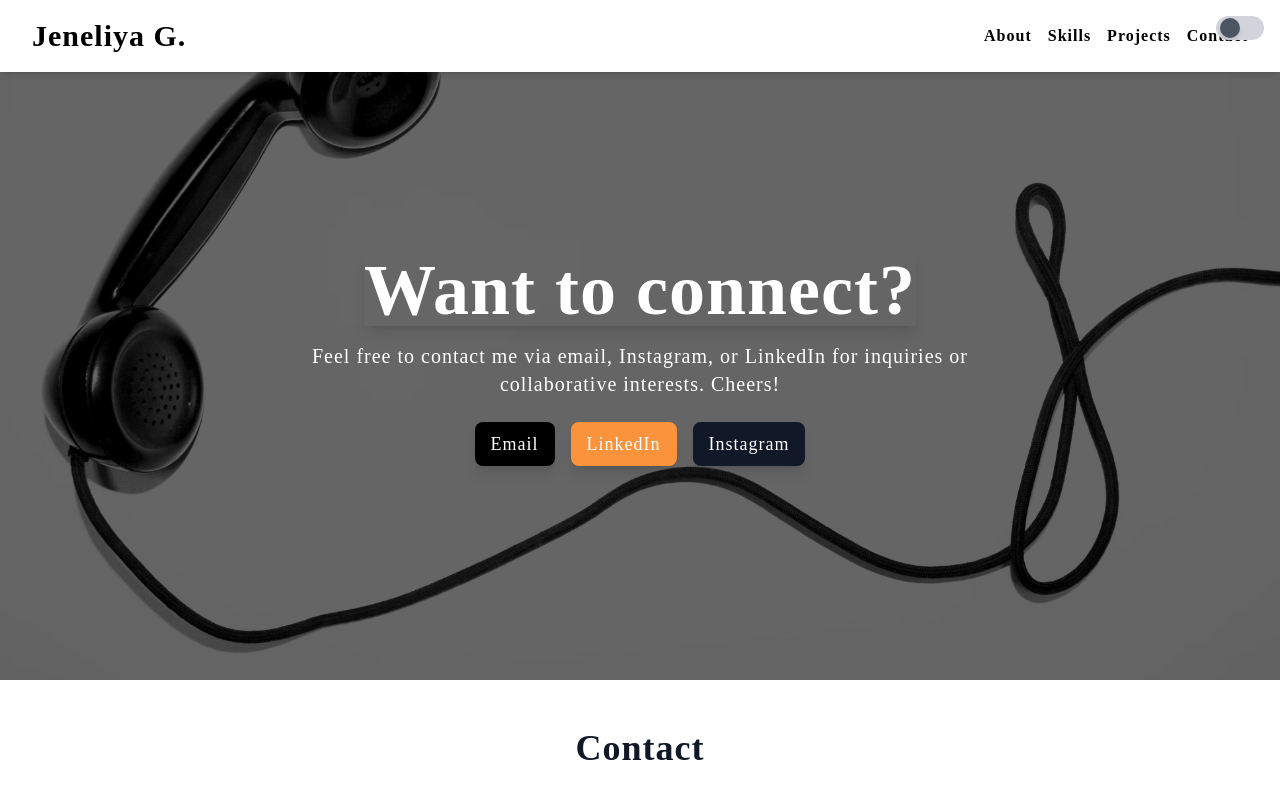
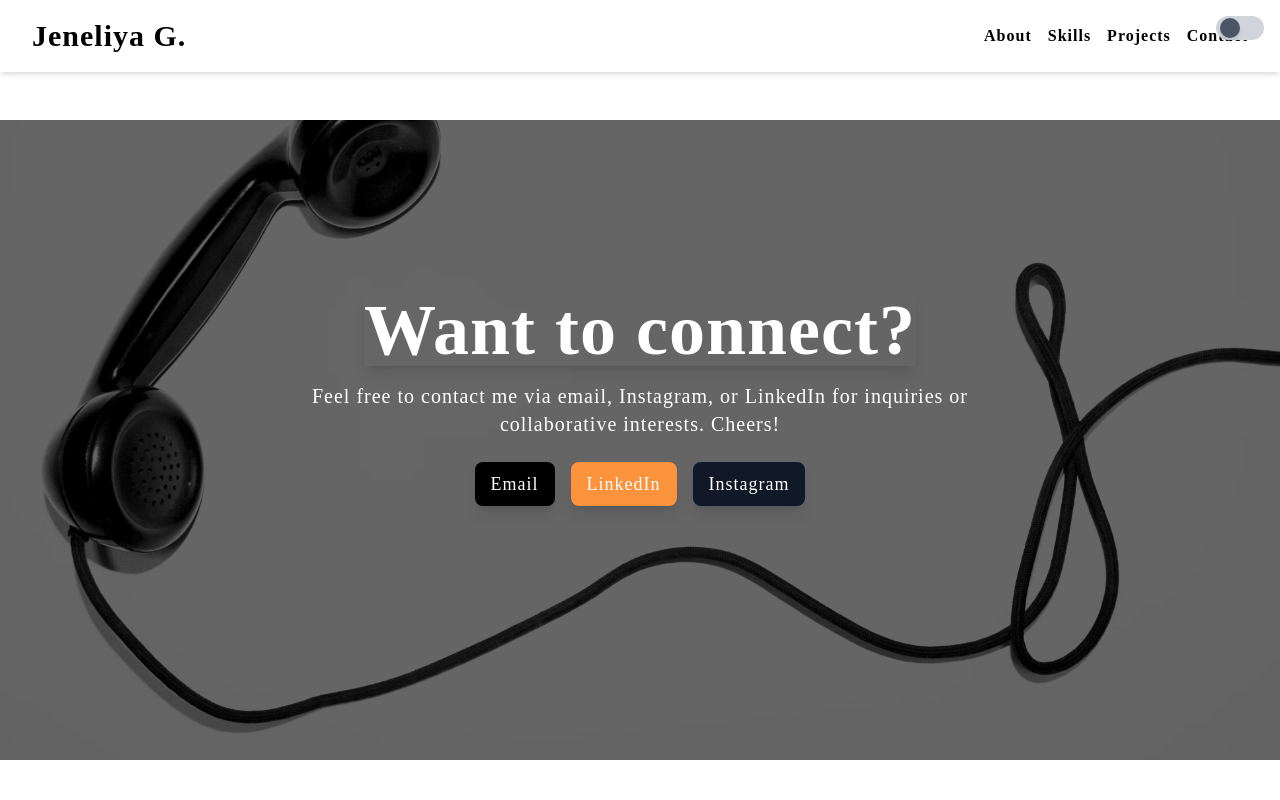
Before and after one commit to Jeneliya12/My_Portfolio, a React (Vite) app: page /My_Portfolio/contact in a window 1280 px wide. Shown: the top 800 px of the page. Built offline with nearby package versions, Linux system fonts and the light colour scheme.

Commit message:
minor change

```diff
--- a/src/components/contact.jsx
+++ b/src/components/contact.jsx
@@ -4,7 +4,7 @@ function Contact({ activeLink, theme }) {
   return (
     <section id="contact">
       {/* Contact Wall with Overlay Text */}
-      <div className="relative overflow-hidden mb-12">
+      <div className="relative overflow-hidden mb-12 pt-20">
         <img
           src="/My_Portfolio/contact.avif"
           alt="Contact Wall Background"
```
